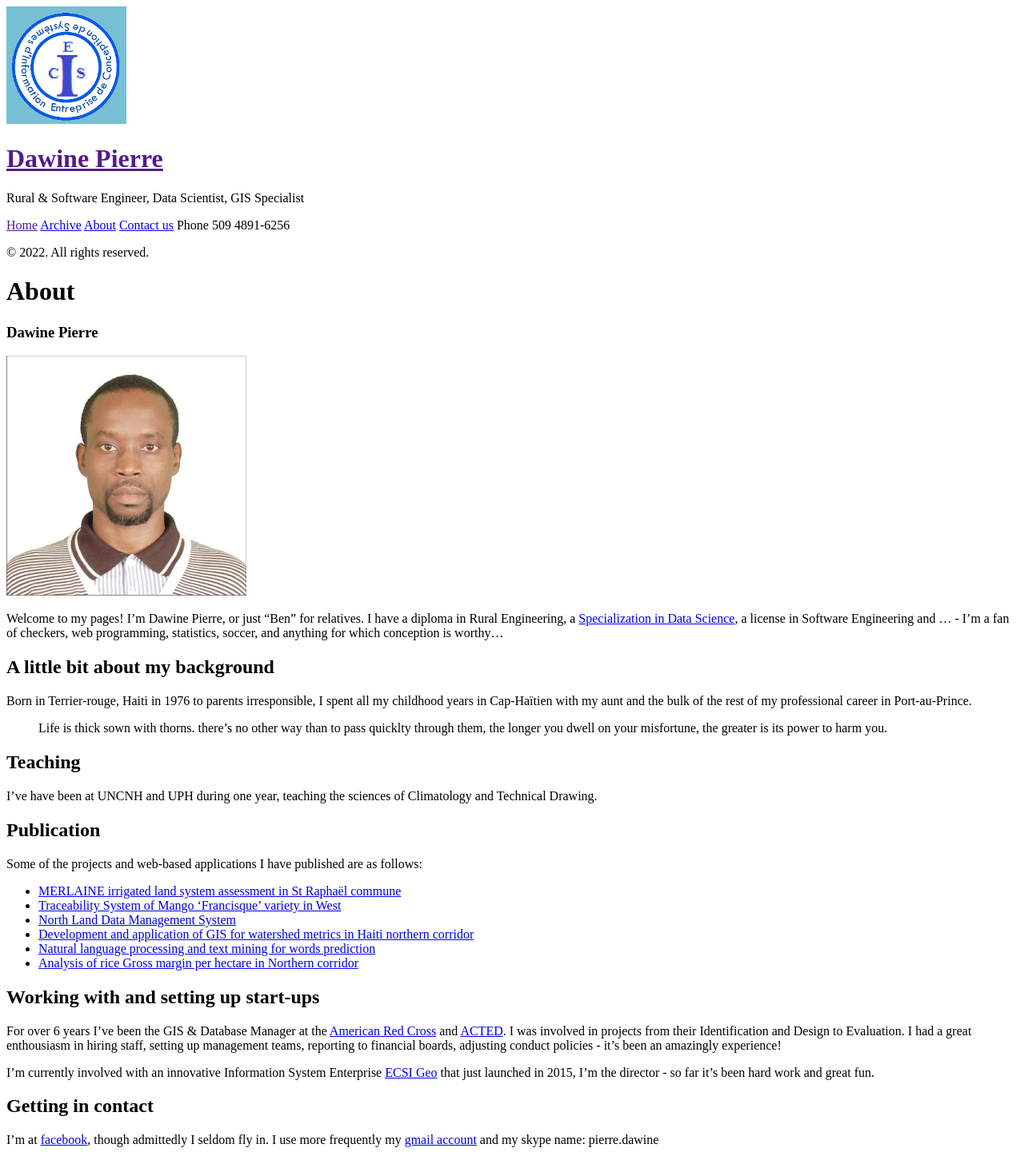
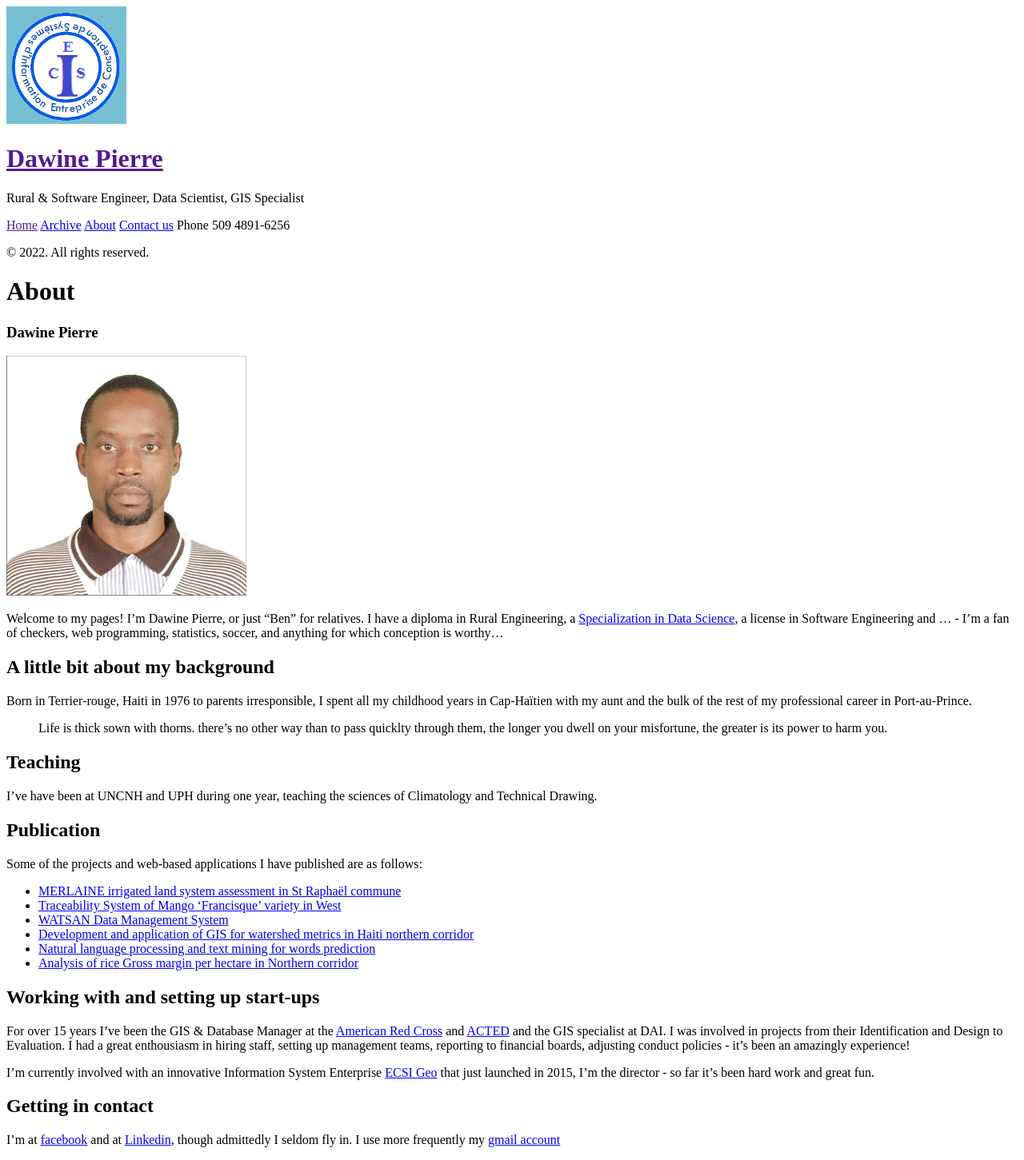
Before and after one commit to pdawine/pdawine.github.io, a Jekyll site: the page built from about.md, in a window 1280 px wide. Shown: the whole page at 80% size. Built offline with Jekyll 4.4.1, drawn with Linux system fonts in a browser that asks for light colours; Markdown is read by kramdown in place of the engine named in the settings.

Commit message:
Update about.md

```diff
--- a/about.md
+++ b/about.md
@@ -30,18 +30,18 @@ Some of the projects and web-based applications I have published are as follows:
 
 * [MERLAINE irrigated land system assessment in St Raphaël commune](https://dai0-my.sharepoint.com/:b:/g/personal/dawine_pierre_dai_com/EafXvZBZ3Y5Jvjfg5haSTlkBNDKSCyQ9q7yAhFoFA2yslQ?e=fapGm9)
 * [Traceability System of Mango 'Francisque' variety in West](https://agritech.shinyapps.io/systra)
-* [North Land Data Management System](https://avanse.shinyapps.io/shiny-server/)
+* [WATSAN Data Management System](https://watsan.shinyapps.io/sdlo/)
 * [Development and application of GIS for watershed metrics in Haiti northern corridor](https://dai0-my.sharepoint.com/:b:/g/personal/dawine_pierre_dai_com/EZ4uRh3gQppAinozHUMUxX8B0pzZCzqslkg5Q4bgERm3og?e=9Xq5Zx)
 * [Natural language processing and text mining for words prediction](http://rpubs.com/pdawine/tm_nlp)
 * [Analysis of rice Gross margin per hectare in Northern corridor](https://dai0-my.sharepoint.com/:b:/g/personal/dawine_pierre_dai_com/Ebqm9XHFARpEjpXGJskJ9bgBWBKOjX7X0WWWRZbuCzLabQ?e=w7Zpbh)
 
 ## Working with and setting up start-ups
 
-For over 6 years I've been the GIS & Database Manager at the [American Red Cross](http://www.redcross.org) and [ACTED](http://www.acted.org). I was involved in projects from their Identification and Design to Evaluation. I had a great enthousiasm in hiring staff, setting up management teams, reporting to financial boards, adjusting conduct policies - it's been an amazingly experience!
+For over 15 years I've been the GIS & Database Manager at the [American Red Cross](http://www.redcross.org) and [ACTED](http://www.acted.org) and the GIS specialist at DAI. I was involved in projects from their Identification and Design to Evaluation. I had a great enthousiasm in hiring staff, setting up management teams, reporting to financial boards, adjusting conduct policies - it's been an amazingly experience!
 
 I'm currently involved with an innovative Information System Enterprise [ECSI Geo](https://pdawine.github.io/2019/02/05/coffee-information-system/) that just launched in 2015, I'm the director - so far it's been hard work and great fun.
 
 
 ## Getting in contact
 
-I'm at [facebook](http://facebook.com/pdawine), though admittedly I seldom fly in.  I use more frequently my [gmail account](dawin.pierre@gmail.com) and my skype name: pierre.dawine
+I'm at [facebook](http://facebook.com/pdawine) and at [Linkedin](https://www.linkedin.com/in/dawine-pierre-1a0a4b104/), though admittedly I seldom fly in.  I use more frequently my [gmail account](dawin.pierre@gmail.com)
```
